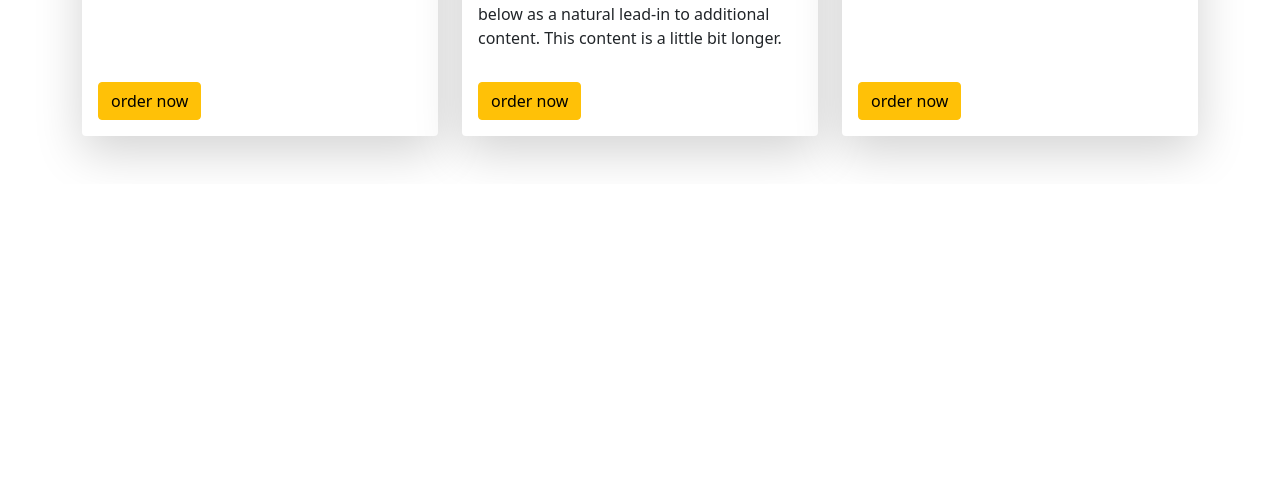
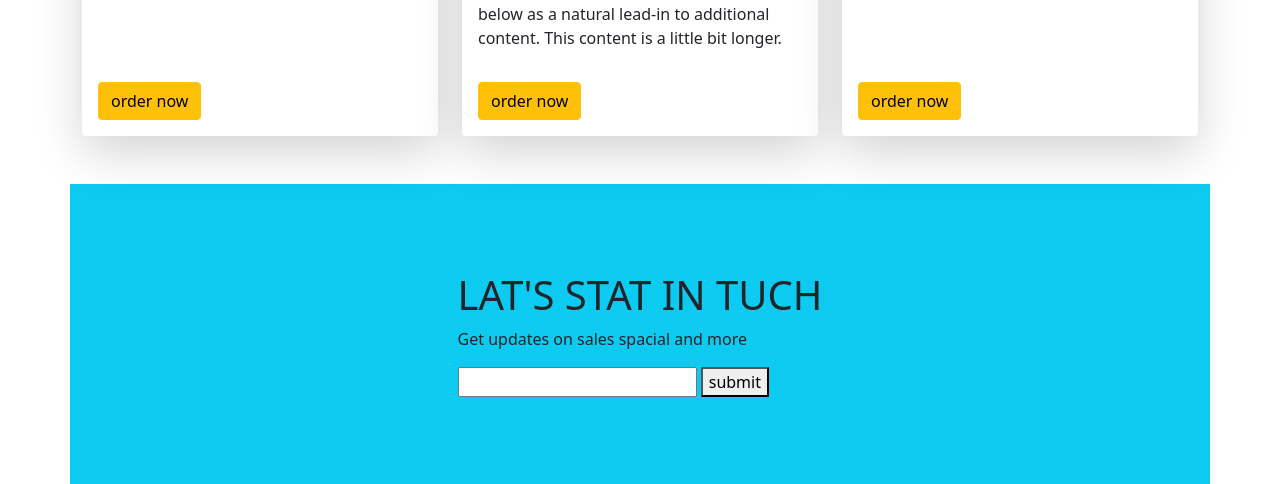
Before and after one commit to sazzad12-pro/panda-commers, a plain HTML site: page index.html in a window 1280 px wide. Shown: the part 1897-2381 px from the top of the page. Before the commit the page ends 2081 px from the top, so only its background shows below. Drawn offline with nearby package versions, Linux system fonts and the light colour scheme.

Commit message:
container

```diff
--- a/index.html
+++ b/index.html
@@ -271,7 +271,19 @@
         </div>
       </section>
     </main>
-    <footer></footer>
+    <footer>
+      <div
+        style="height: 300px"
+        class="container d-flex justify-content-center align-items-center bg-info"
+      >
+        <div>
+          <h1>LAT'S STAT IN TUCH</h1>
+          <p>Get updates on sales spacial and more</p>
+          <input type="email" name="" id="" />
+          <button>submit</button>
+        </div>
+      </div>
+    </footer>
     <script
       src="https://cdn.jsdelivr.net/npm/@popperjs/core@2.10.2/dist/umd/popper.min.js"
       integrity="sha384-7+zCNj/IqJ95wo16oMtfsKbZ9ccEh31eOz1HGyDuCQ6wgnyJNSYdrPa03rtR1zdB"
```
